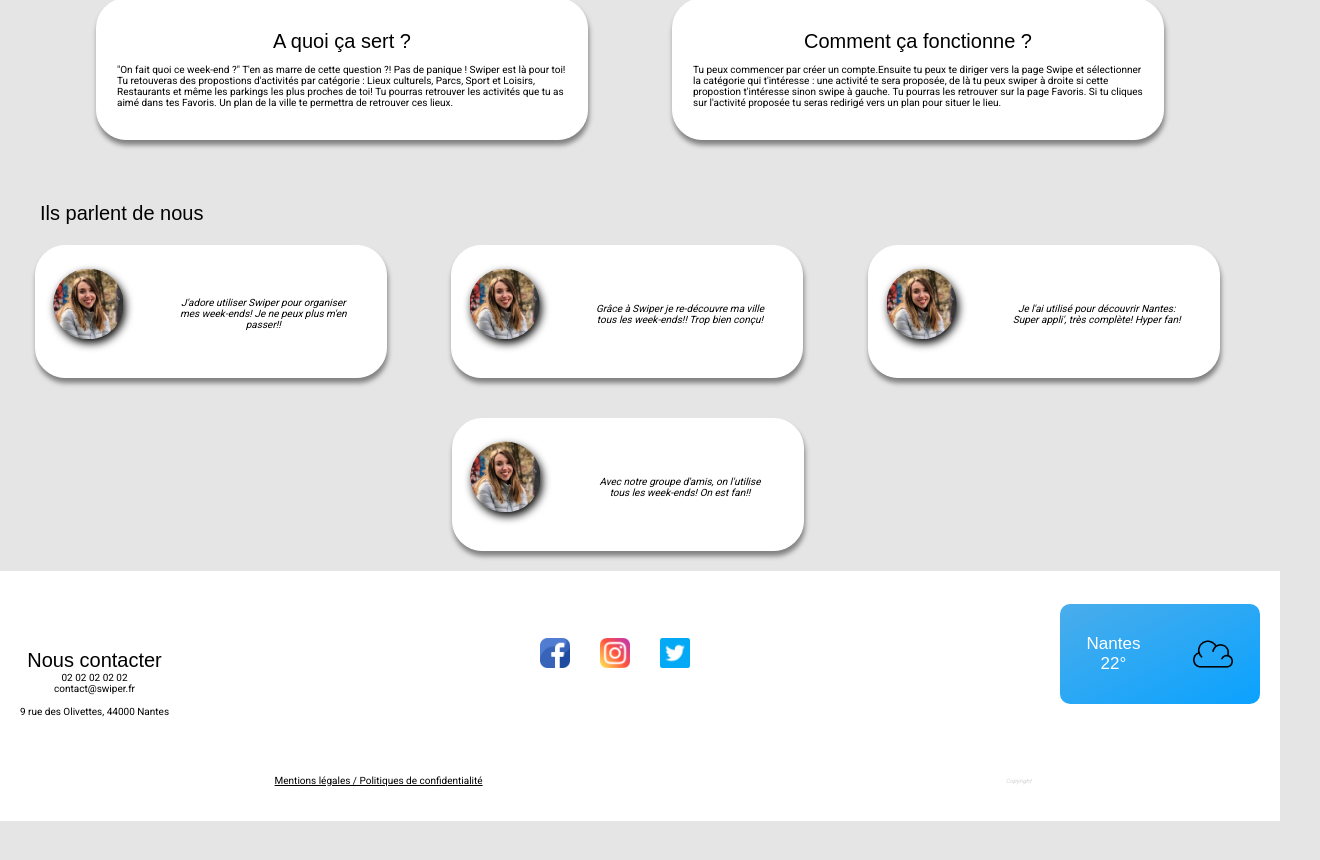
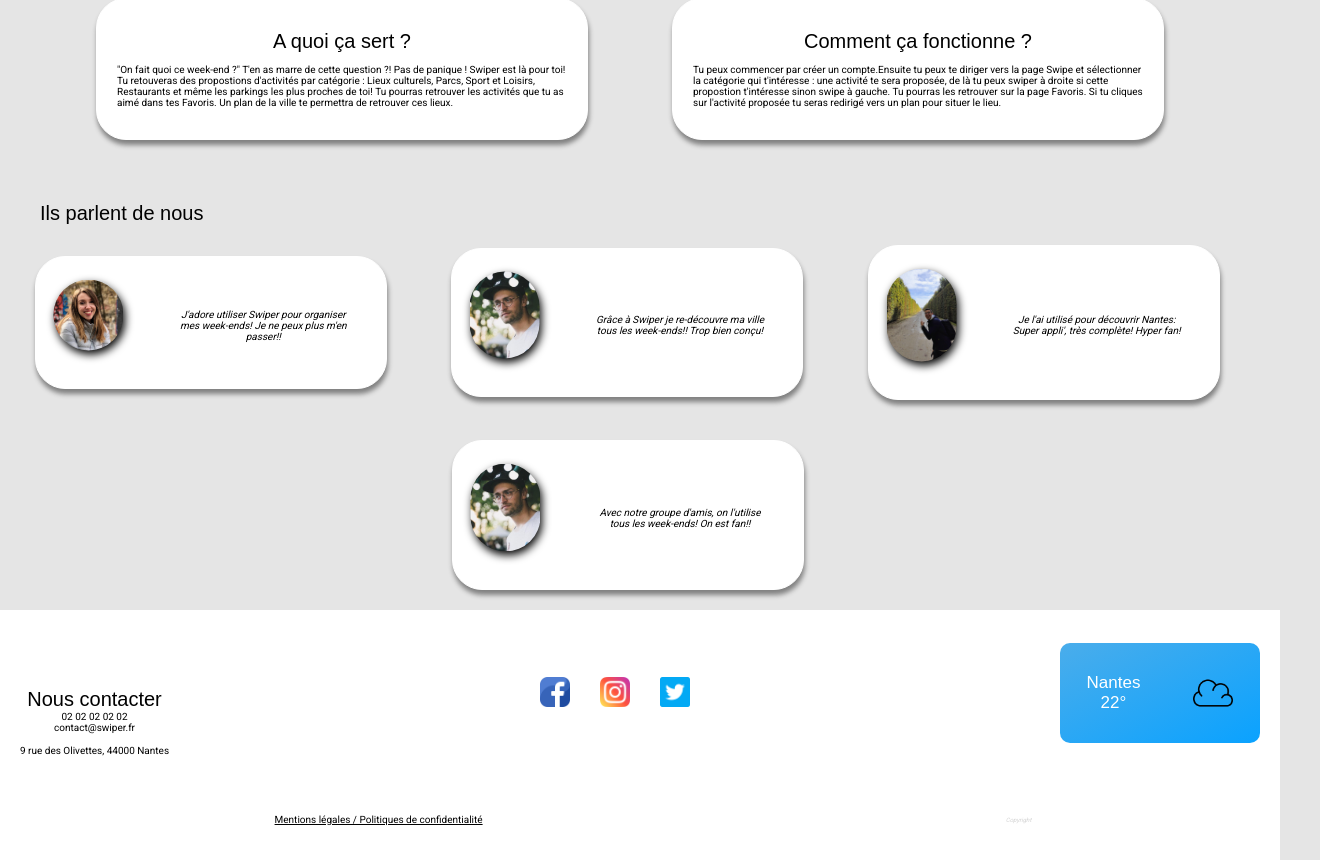
Before and after one commit to guilhemcv/swiper, a React (Create React App) app: page / in a window 1280 px wide. Shown: the part 864-1724 px from the top of the page, 1320 px wide, since content can reach past the window. Before the commit the page ends 1685 px from the top, so only its background shows below. Built offline with nearby package versions, Linux system fonts and the light colour scheme; a web font is replaced by a local one.

Commit message:
adding photos of component Avis

```diff
--- a/src/components/Avis/Avis.css
+++ b/src/components/Avis/Avis.css
@@ -38,8 +38,7 @@ h2{
 
   .titre h2{
     text-align:left;
-    position: relative;
-    left: 40px;
+    margin-left: 40px;
     margin-top: 50px;
   }
 
--- a/src/components/Avis/Avis.js
+++ b/src/components/Avis/Avis.js
@@ -1,6 +1,8 @@
 import React from "react";
 import "./Avis.css";
-import Images from "./Images/coralie.png";
+import Coralie from "./Images/coralie.png";
+import Lucas from "./Images/lucas.png";
+import Guilhem from "./Images/guilhem.png";
 
 function Avis() {
   return (
@@ -10,28 +12,28 @@ function Avis() {
       </div>
       <div className="avis">
         <div className="avis1">
-          <img src={Images} alt="Portrait Coralie" className="photo" />
+          <img src={Coralie} alt="Portrait Coralie" className="photo" />
           <p>
             J'adore utiliser Swiper pour organiser mes week-ends! Je ne peux
             plus m'en passer!!
           </p>
         </div>
         <div className="avis2">
-          <img src={Images} alt="Portrait Lucas" class="photo" />
+          <img src={Lucas} alt="Portrait Lucas" class="photo" />
           <p>
             Grâce à Swiper je re-découvre ma ville tous les week-ends!! Trop
             bien conçu!
           </p>
         </div>
         <div className="avis3">
-          <img src={Images} alt="Portrait Maxime" class="photo" />
+          <img src={Guilhem} alt="Portrait Maxime" class="photo" />
           <p>
             Je l'ai utilisé pour découvrir Nantes: Super appli', très complète!
             Hyper fan!
           </p>
         </div>
         <div className="avis4">
-          <img src={Images} alt="Portrait Guilhem" class="photo" />
+          <img src={Lucas} alt="Portrait Guilhem" class="photo" />
           <p>
             Avec notre groupe d'amis, on l'utilise tous les week-ends! On est
             fan!!
```
Also changed, not shown: src/components/Avis/Images/guilhem.png (added), src/components/Avis/Images/lucas.png (added).
